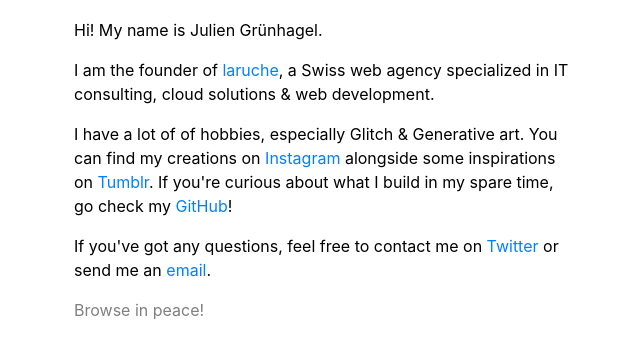
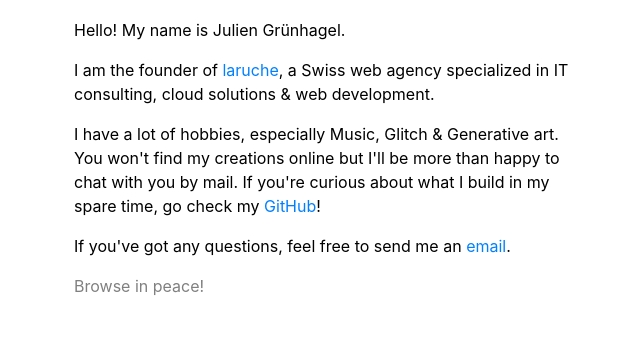
Before and after one commit to rspt/rspt.ch, a website: page src/index.html in a window 1280 px wide. Shown: the part 194-552 px from the top of the page, without its empty margins (316-956 px from the left). Drawn offline with Linux system fonts and the light colour scheme.

Commit message:
Update text

```diff
--- a/src/index.html
+++ b/src/index.html
@@ -170,11 +170,11 @@
 
       <article>
         <div>
-          <p>Hi! My name is Julien Grünhagel.</p>
+          <p>Hello! My name is Julien Grünhagel.</p>
           <p>I am the founder of <a href="http://laruche.io/">laruche</a>, a Swiss web agency specialized in IT consulting, cloud solutions &amp; web development.</p>
-          <p>I have a lot of of hobbies, especially Glitch &amp; Generative art. You can find my creations on <a href="https://www.instagram.com/rspt8201/" class="link">Instagram</a> alongside some inspirations on <a href="http://rspt8201.tumblr.com" rel="external" class="link">Tumblr</a>.
+          <p>I have a lot of hobbies, especially Music, Glitch &amp; Generative art. You won't find my creations online but I'll be more than happy to chat with you by mail.
           If you're curious about what I build in my spare time, go check my <a href="https://github.com/rspt/" rel="external" class="link">GitHub</a>!</p>
-          <p>If you've got any questions, feel free to contact me on <a href="https://twitter.com/rspt8201">Twitter</a> or send me an <a href="mailto:julien@rspt.ch" class="link">email</a>.</p>
+          <p>If you've got any questions, feel free to send me an <a href="mailto:julien@rspt.ch" class="link">email</a>.</p>
           <p style="color: gray;">Browse in peace!</p>
         </div>
       </article>
```
